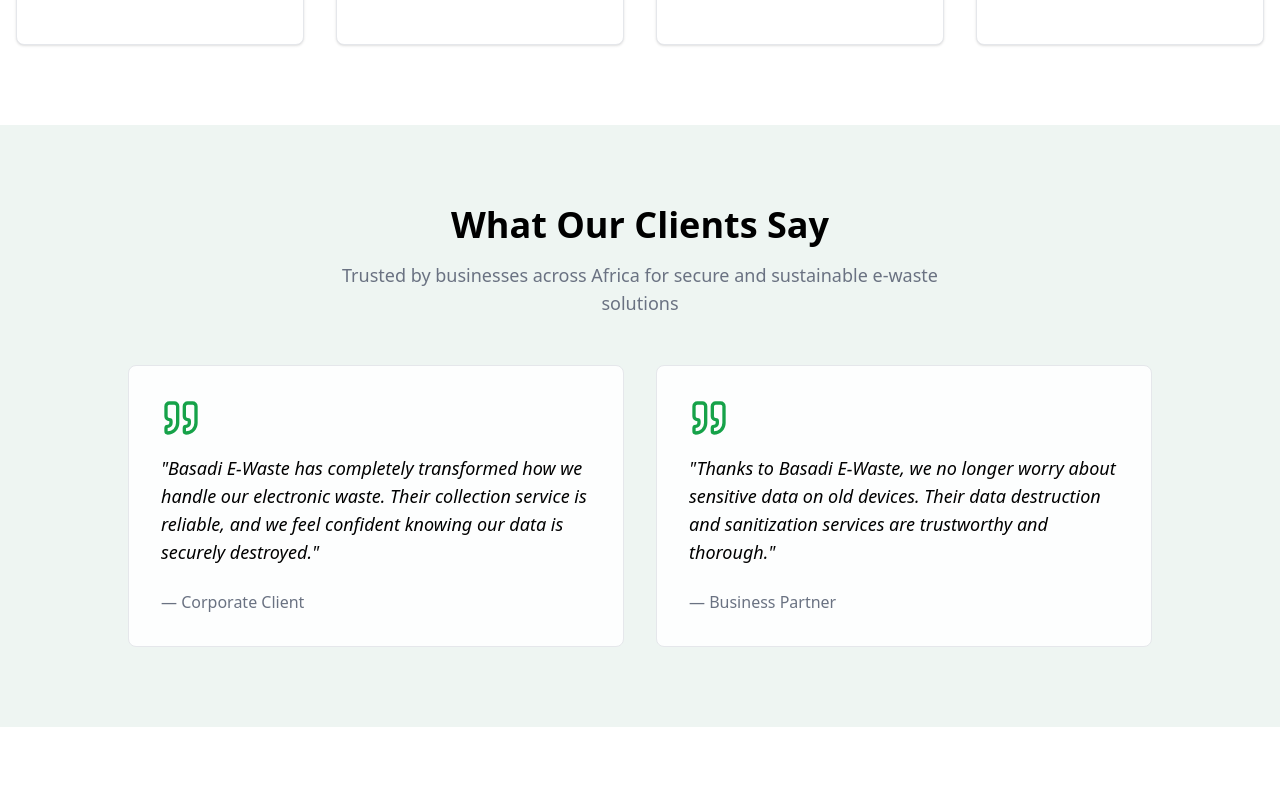
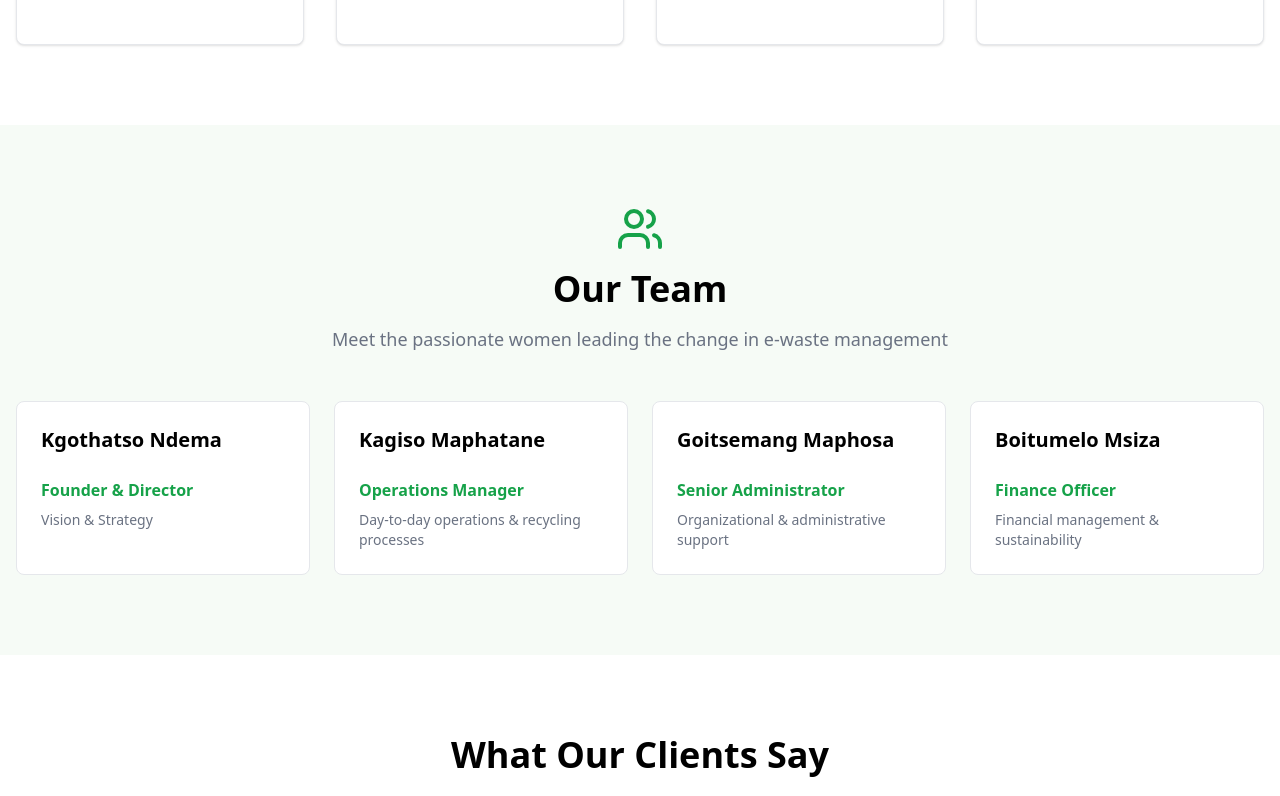
Before and after one commit to ourcodework/Basadi-E-Waste-StandardPackage-, a React (Vite) app: page / in a window 1280 px wide. Shown: the part 2240-3036 px from the top of the page. Built offline with nearby package versions, Linux system fonts and the light colour scheme.

Commit message:
created a teams section ui

```diff
--- a/src/components/ContactSection.jsx
+++ b/src/components/ContactSection.jsx
@@ -3,7 +3,7 @@ import { Mail, Phone, MapPin } from "lucide-react";
 
 function ContactSection() {
     return (
-        <section id="contact" className="py-20 bg-white/90">
+        <section id="contact" className="py-20 bg-[#F6FBF6]/95">
             <div className="container mx-auto px-4">
                 <div className="text-center mb-16">
                     <h2 className="text-4xl md:text-5xl font-bold text-foreground mb-6">
--- a/src/components/ReviewSection.jsx
+++ b/src/components/ReviewSection.jsx
@@ -14,7 +14,7 @@ function ReviewSection() {
     ];
 
     return (
-        <section id="reviews" className="py-20 bg-[#EEF5F2]">
+        <section id="reviews" className="py-20 bg-white">
             <div className="container mx-auto px-4">
                 <div className="text-center mb-12">
                     <h2 className="text-4xl font-bold text-foreground mb-4">
--- /dev/null
+++ b/src/components/TeamSection.jsx
@@ -0,0 +1,66 @@
+import React from 'react'
+import { Users } from "lucide-react";
+
+function TeamSection() {
+    const teamMembers = [
+        {
+            name: "Kgothatso Ndema",
+            role: "Founder & Director",
+            description: "Vision & Strategy",
+        },
+        {
+            name: "Kagiso Maphatane",
+            role: "Operations Manager",
+            description: "Day-to-day operations & recycling processes",
+        },
+        {
+            name: "Goitsemang Maphosa",
+            role: "Senior Administrator",
+            description: "Organizational & administrative support",
+        },
+        {
+            name: "Boitumelo Msiza",
+            role: "Finance Officer",
+            description: "Financial management & sustainability",
+        },
+    ];
+
+    return (
+        <section id="team" className="py-20 bg-[#F6FBF6]/95">
+            <div className="container mx-auto px-4">
+                <div className="text-center mb-12">
+                    <div className="flex justify-center mb-4">
+                        <Users className="w-12 h-12 text-[#16A249]" />
+                    </div>
+                    <h2 className="text-4xl font-bold text-foreground mb-4">Our Team</h2>
+                    <p className="text-lg text-gray-500 max-w-2xl mx-auto">
+                        Meet the passionate women leading the change in e-waste management
+                    </p>
+                </div>
+
+                <div className="grid md:grid-cols-2 lg:grid-cols-4 gap-6 max-w-7xl mx-auto">
+                    {teamMembers.map((member, index) => (
+                        <div
+                            key={index}
+                            className="bg-white border border-gray-200 rounded-lg shadow-soft hover:shadow-medium transition-all"
+                        >
+                            <div className='space-y-1.5 p-6'>
+                                <div className="text-xl text-card-foreground font-semibold">
+                                    {member.name}
+                                </div>
+                            </div>
+                            <div className='p-6 pt-0'>
+                                <p className="text-[#16A249] font-semibold mb-2">{member.role}</p>
+                                <p className="text-gray-500 text-sm">
+                                    {member.description}
+                                </p>
+                            </div>
+                        </div>
+                    ))}
+                </div>
+            </div>
+        </section>
+    )
+}
+
+export default TeamSection
--- a/src/pages/Home.jsx
+++ b/src/pages/Home.jsx
@@ -6,6 +6,7 @@ import ServiceSection from '../components/ServiceSection'
 import ReviewSection from '../components/ReviewSection'
 import ContactSection from '../components/ContactSection'
 import Footer from '../components/Footer'
+import TeamSection from '../components/TeamSection'
 
 function Home() {
   return (
@@ -14,6 +15,7 @@ function Home() {
       <HeroSection />
       <AboutSection />
       <ServiceSection />
+      <TeamSection />
       <ReviewSection />
       <ContactSection />
       <Footer />
```
